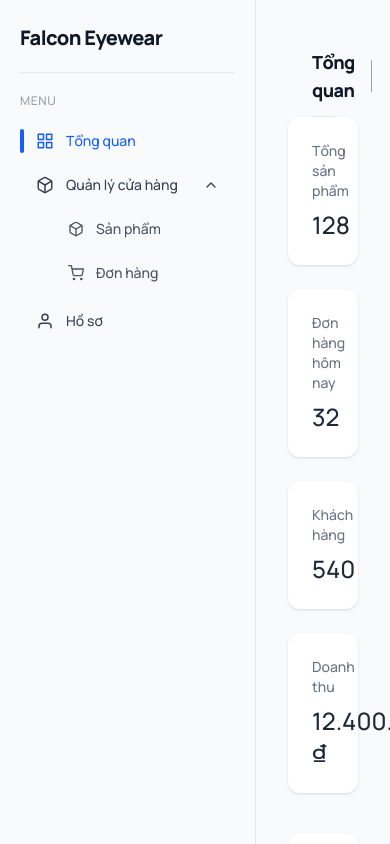
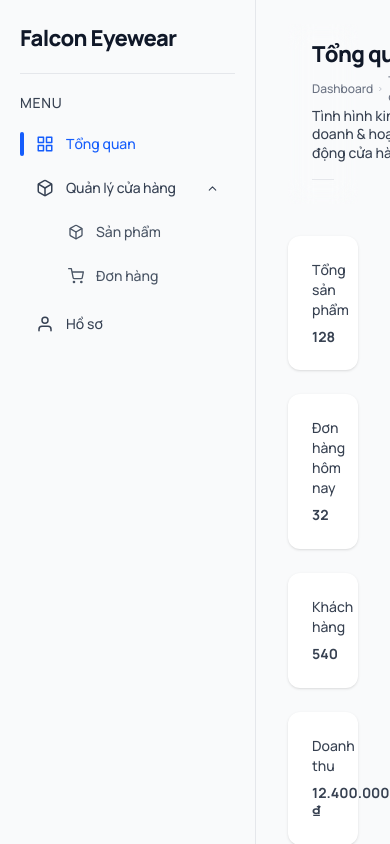
Before and after one commit to KhangTDse/SWP_391_Group5_Frontend, a React (Vite) app: page /dashboard in a window 390 px wide. Built offline with nearby package versions, Linux system fonts and the light colour scheme; grey boxes are pictures that could not be loaded.

Commit message:
Admin: Fix Scrolldown Topheader

```diff
--- a/src/components/AdminTopHeader.jsx
+++ b/src/components/AdminTopHeader.jsx
@@ -34,10 +34,13 @@ function AdminTopHeader({ title, subtitle, breadcrumb = [] }) {
       className={`
         sticky top-0 z-40
         transition-all duration-300
-        ${scrolled ? "backdrop-blur-md bg-white/80 shadow-sm" : "bg-transparent"}
+       backdrop-blur-md
+        ${scrolled ? "bg-white shadow-sm" : "bg-transparent"}
+
       `}
     >
-      <div className="px-6 pt-4">
+      {/* 👇 THÊM pb-6 Ở ĐÂY */}
+      <div className="px-6 pt-4 pb-6">
         {/* TOP ROW */}
         <div className="flex justify-between items-center">
           {/* TITLE + BREADCRUMB */}
@@ -55,12 +58,13 @@ function AdminTopHeader({ title, subtitle, breadcrumb = [] }) {
               </motion.h1>
             </AnimatePresence>
 
-            {/* Breadcrumb */}
             {breadcrumb.length > 0 && (
               <div className="mt-1 flex items-center text-xs text-gray-500 gap-1">
                 {breadcrumb.map((item, index) => (
                   <span key={index} className="flex items-center gap-1">
-                    {index !== 0 && <FiChevronRight className="text-gray-400" />}
+                    {index !== 0 && (
+                      <FiChevronRight className="text-gray-400" />
+                    )}
                     <span>{item}</span>
                   </span>
                 ))}
@@ -81,11 +85,10 @@ function AdminTopHeader({ title, subtitle, breadcrumb = [] }) {
                 type="text"
                 placeholder="Tìm kiếm..."
                 className="
-                  w-56 pl-9 pr-3 py-1.5 text-sm
+                  w-52 pl-9 pr-3 py-1.5 text-sm
                   rounded-lg border border-gray-200
                   bg-gray-50
                   focus:outline-none focus:ring-2 focus:ring-blue-500
-                  transition
                 "
               />
             </div>
@@ -93,7 +96,7 @@ function AdminTopHeader({ title, subtitle, breadcrumb = [] }) {
             {/* DIVIDER */}
             <div className="h-6 w-px bg-gray-200" />
 
-            {/* USER MENU */}
+            {/* USER */}
             <div
               ref={menuRef}
               className="relative flex items-center gap-2 cursor-pointer select-none"
@@ -102,7 +105,7 @@ function AdminTopHeader({ title, subtitle, breadcrumb = [] }) {
               <img
                 src="https://www.shutterstock.com/image-photo/create-imageiphone-memoji-avatar-style-600nw-2683889647.jpg"
                 alt="admin"
-                className="w-8 h-8 rounded-full ring-1 ring-transparent hover:ring-blue-500 transition"
+                className="w-8 h-8 rounded-full hover:ring-2 hover:ring-blue-500 transition"
               />
 
               <div className="hidden sm:block text-xs leading-tight">
@@ -124,7 +127,7 @@ function AdminTopHeader({ title, subtitle, breadcrumb = [] }) {
                 onClick={(e) => e.stopPropagation()}
               >
                 <div className="px-4 py-2">
-                  <p className="font-medium text-sm text-gray-800">Hoang Vo</p>
+                  <p className="font-medium text-sm">Hoang Vo</p>
                   <p className="text-xs text-gray-500">admin@eyewear.com</p>
                 </div>
 
@@ -132,14 +135,14 @@ function AdminTopHeader({ title, subtitle, breadcrumb = [] }) {
 
                 <button
                   onClick={() => navigate("/dashboard/profile")}
-                  className="w-full px-4 py-2 text-left text-sm hover:bg-gray-100 transition"
+                  className="w-full px-4 py-2 text-left text-sm hover:bg-gray-100"
                 >
                   Hồ sơ
                 </button>
 
                 <button
                   onClick={() => navigate("/login")}
-                  className="w-full px-4 py-2 text-left text-sm text-red-600 hover:bg-red-50 transition rounded-b-lg"
+                  className="w-full px-4 py-2 text-left text-sm text-red-600 hover:bg-red-50 rounded-b-lg"
                 >
                   Đăng xuất
                 </button>
@@ -148,8 +151,8 @@ function AdminTopHeader({ title, subtitle, breadcrumb = [] }) {
           </div>
         </div>
 
-        {/* BOTTOM DIVIDER */}
-        <div className="mt-3 h-px bg-gray-200" />
+        {/* Divider */}
+        <div className="mt-4 h-px bg-gray-200" />
       </div>
     </div>
   );
--- a/src/data/adminMock.js
+++ b/src/data/adminMock.js
@@ -26,8 +26,6 @@ export const dashboardStats = [
   },
 ];
 
-
-
 /* ===== DANH SÁCH SẢN PHẨM ===== */
 export const productsMock = [
   {
@@ -53,8 +51,7 @@ export const productsMock = [
   },
 ];
 
-/* ===== DANH SÁCH ĐƠN HÀNG ===== */
-// src/data/adminMock.js (bổ sung)
+/* ===== DANH SÁCH ĐƠN HÀNG (FULL) ===== */
 export const ordersMock = [
   {
     id: 1,
@@ -82,9 +79,7 @@ export const ordersMock = [
   },
 ];
 
-
-/* ===== OVERVIEW MOCK DATA ===== */
-
+/* ===== OVERVIEW CHART ===== */
 export const revenueData = [
   { day: "Thứ 2", revenue: 1200 },
   { day: "Thứ 3", revenue: 2100 },
@@ -101,33 +96,67 @@ export const orderStatusData = [
   { name: "Đang giao", value: 20 },
 ];
 
+/* ===== OVERVIEW STATS (STAT CARD) ===== */
 export const overviewStats = [
-  { title: "Tổng sản phẩm", value: "128" },
-  { title: "Đơn hàng hôm nay", value: "32" },
-  { title: "Khách hàng", value: "540" },
-  { title: "Doanh thu", value: "12.400.000 ₫" },
+  {
+    title: "Tổng sản phẩm",
+    value: "128",
+    percent: "+4.2%",
+    trend: "up",
+    icon: "box",
+  },
+  {
+    title: "Đơn hàng hôm nay",
+    value: "32",
+    percent: "-1.8%",
+    trend: "down",
+    icon: "shopping",
+  },
+  {
+    title: "Khách hàng",
+    value: "540",
+    percent: "+6.1%",
+    trend: "up",
+    icon: "users",
+  },
+  {
+    title: "Doanh thu",
+    value: "12.400.000 ₫",
+    percent: "+12.5%",
+    trend: "up",
+    icon: "wallet",
+  },
 ];
 
+/* ===== RECENT ORDERS (TABLE) ===== */
 export const recentOrders = [
   {
     id: "#001",
     customer: "Nguyễn Văn A",
-    status: "Hoàn thành",
+    status: "completed",
+    statusLabel: "Hoàn thành",
     total: "120.000 ₫",
-    statusColor: "text-green-600",
+    statusBorder: "border-green-500",
   },
   {
     id: "#002",
     customer: "Trần Thị B",
-    status: "Chờ xử lý",
+    status: "pending",
+    statusLabel: "Chờ xử lý",
     total: "80.000 ₫",
-    statusColor: "text-yellow-600",
+    statusBorder: "border-yellow-500",
+  },
+  {
+    id: "#003",
+    customer: "Lê Văn C",
+    status: "cancelled",
+    statusLabel: "Đã huỷ",
+    total: "150.000 ₫",
+    statusBorder: "border-red-500",
   },
 ];
 
-
-
-/* ======= HỒ SƠ ADMIN */
+/* ===== ADMIN PROFILE ===== */
 export const adminMock = {
   id: 1,
   name: "Admin Chính",
--- a/src/layout/AdminLayout.jsx
+++ b/src/layout/AdminLayout.jsx
@@ -1,14 +1,18 @@
+import { useEffect } from "react";
 import { Outlet } from "react-router-dom";
 import AdminSidebar from "../components/AdminSidebar";
-import "../styles/admin-font.css"
+import "../styles/admin-font.css";
+
 function AdminLayout() {
+  useEffect(() => {
+    document.body.classList.add("admin");
+    return () => document.body.classList.remove("admin");
+  }, []);
+
   return (
-    <div className=" admin-root flex h-screen bg-gray-100">
-      {/* Sidebar cố định */}
+    <div className="flex h-screen bg-gray-100">
       <AdminSidebar />
-
-      {/* Nội dung bên phải */}
-      <div className="admin-root flex-1 overflow-y-auto">
+      <div className="flex-1 overflow-y-auto">
         <Outlet />
       </div>
     </div>
--- a/src/pages/AdminOverview.jsx
+++ b/src/pages/AdminOverview.jsx
@@ -1,13 +1,13 @@
 import StatCard from "../components/StatCard";
 import AdminTopHeader from "../components/AdminTopHeader";
 import {
-  LineChart,
-  Line,
+  ResponsiveContainer,
+  CartesianGrid,
   XAxis,
   YAxis,
   Tooltip,
-  ResponsiveContainer,
-  CartesianGrid,
+  AreaChart,
+  Area,
   BarChart,
   Bar,
 } from "recharts";
@@ -19,94 +19,145 @@ import {
   recentOrders,
 } from "../data/adminMock";
 
+/* ===== STATUS UI MAP (FRONTEND QUYẾT ĐỊNH) ===== */
+const statusMap = {
+  completed: {
+    label: "Hoàn thành",
+    className: "bg-green-50 text-green-700 border-green-200",
+  },
+  pending: {
+    label: "Chờ xử lý",
+    className: "bg-yellow-50 text-yellow-700 border-yellow-200",
+  },
+  cancelled: {
+    label: "Đã huỷ",
+    className: "bg-red-50 text-red-700 border-red-200",
+  },
+};
+
 function AdminOverview() {
   return (
-    <div className="ml-64 p-8 bg-gray-50 min-h-screen">
+    <div className="ml-64 px-8 pt-6 pb-12 bg-gray-50 min-h-screen">
       {/* ===== HEADER ===== */}
-      <AdminTopHeader title="Tổng quan" />
+      <AdminTopHeader
+        title="Tổng quan"
+        subtitle="Tình hình kinh doanh & hoạt động cửa hàng"
+        breadcrumb={["Dashboard", "Tổng quan"]}
+      />
 
-      {/* ===== STAT CARDS ===== */}
-      <div className="grid grid-cols-1 md:grid-cols-4 gap-6 mb-10">
+      {/* ===== STATS ===== */}
+      <section className="mt-8 grid grid-cols-1 sm:grid-cols-2 xl:grid-cols-4 gap-6">
         {overviewStats.map((item, index) => (
-          <StatCard
-            key={index}
-            title={item.title}
-            value={item.value}
-          />
+          <StatCard key={index} title={item.title} value={item.value} />
         ))}
-      </div>
+      </section>
 
       {/* ===== CHARTS ===== */}
-      <div className="grid grid-cols-1 lg:grid-cols-3 gap-6 mb-10">
-        {/* Doanh thu theo tuần */}
-        <div className="bg-white rounded-xl shadow p-6 lg:col-span-2">
-          <h2 className="text-lg font-semibold mb-4">
+      <section className="mt-10 grid grid-cols-1 xl:grid-cols-3 gap-6">
+        {/* Revenue */}
+        <div className="xl:col-span-2 bg-white rounded-2xl border border-gray-200 p-6">
+          <h2 className="text-base font-semibold text-gray-800 mb-1">
             Doanh thu theo tuần
           </h2>
+          <p className="text-xs text-gray-500 mb-4">
+            Tổng doanh thu 7 ngày gần nhất
+          </p>
 
           <ResponsiveContainer width="100%" height={300}>
-            <LineChart data={revenueData}>
-              <CartesianGrid strokeDasharray="3 3" />
-              <XAxis dataKey="day" />
-              <YAxis />
+            <AreaChart data={revenueData}>
+              <defs>
+                <linearGradient
+                  id="revenueGradient"
+                  x1="0"
+                  y1="0"
+                  x2="0"
+                  y2="1"
+                >
+                  <stop offset="0%" stopColor="#2563eb" stopOpacity={0.35} />
+                  <stop offset="100%" stopColor="#2563eb" stopOpacity={0.05} />
+                </linearGradient>
+              </defs>
+
+              <CartesianGrid stroke="#e5e7eb" strokeDasharray="3 3" />
+              <XAxis dataKey="day" tick={{ fontSize: 12 }} />
+              <YAxis tick={{ fontSize: 12 }} />
               <Tooltip />
-              <Line
+
+              <Area
                 type="monotone"
                 dataKey="revenue"
                 stroke="#2563eb"
-                strokeWidth={3}
+                strokeWidth={2.5}
+                fill="url(#revenueGradient)"
               />
-            </LineChart>
+            </AreaChart>
           </ResponsiveContainer>
         </div>
 
-        {/* Trạng thái đơn hàng */}
-        <div className="bg-white rounded-xl shadow p-6">
-          <h2 className="text-lg font-semibold mb-4">
+        {/* Order Status */}
+        <div className="bg-white rounded-2xl border border-gray-200 p-6">
+          <h2 className="text-base font-semibold text-gray-800 mb-1">
             Trạng thái đơn hàng
           </h2>
+          <p className="text-xs text-gray-500 mb-4">Phân bổ theo trạng thái</p>
 
           <ResponsiveContainer width="100%" height={300}>
             <BarChart data={orderStatusData}>
-              <XAxis dataKey="name" />
-              <YAxis />
+              <XAxis dataKey="name" tick={{ fontSize: 12 }} />
+              <YAxis tick={{ fontSize: 12 }} />
               <Tooltip />
-              <Bar dataKey="value" fill="#22c55e" />
+              <Bar dataKey="value" fill="#22c55e" radius={[6, 6, 0, 0]} />
             </BarChart>
           </ResponsiveContainer>
         </div>
-      </div>
+      </section>
 
-      {/* ===== ĐƠN HÀNG GẦN ĐÂY ===== */}
-      <div className="bg-white rounded-xl shadow p-6">
-        <h2 className="text-xl font-semibold mb-4">
+      {/* ===== RECENT ORDERS ===== */}
+      <section className="mt-10 bg-white rounded-2xl border border-gray-200 p-6">
+        <h2 className="text-base font-semibold text-gray-800 mb-4">
           Đơn hàng gần đây
         </h2>
 
-        <table className="w-full text-left">
+        <div className="overflow-x-auto">
+          <table className="w-full text-sm">
             <thead>
-            <tr className="border-b text-gray-500">
-              <th className="py-2">Mã đơn</th>
-              <th>Khách hàng</th>
-              <th>Trạng thái</th>
-              <th>Tổng tiền</th>
+              <tr className="border-b border-gray-200 text-xs uppercase text-gray-500">
+                <th className="py-3 text-left">Mã đơn</th>
+                <th className="text-left">Khách hàng</th>
+                <th className="text-left">Trạng thái</th>
+                <th className="text-right">Tổng tiền</th>
               </tr>
             </thead>
 
             <tbody>
-            {recentOrders.map((order) => (
-              <tr key={order.id} className="border-b">
-                <td className="py-2">{order.id}</td>
+              {recentOrders.map((order) => {
+                const status = statusMap[order.status] || {
+                  label: order.status,
+                  className: "bg-gray-50 text-gray-700 border-gray-200",
+                };
+
+                return (
+                  <tr
+                    key={order.id}
+                    className="border-b border-gray-100 last:border-none hover:bg-gray-50"
+                  >
+                    <td className="py-3 font-medium">{order.id}</td>
                     <td>{order.customer}</td>
-                <td className={`${order.statusColor} font-medium`}>
-                  {order.status}
+                    <td>
+                      <span
+                        className={`inline-flex items-center px-3 py-1 rounded-full text-xs font-medium border ${status.className}`}
+                      >
+                        {status.label}
+                      </span>
                     </td>
-                <td>{order.total}</td>
+                    <td className="text-right font-semibold">{order.total}</td>
                   </tr>
-            ))}
+                );
+              })}
             </tbody>
           </table>
         </div>
+      </section>
     </div>
   );
 }
--- a/src/styles/admin-font.css
+++ b/src/styles/admin-font.css
@@ -1,35 +1,142 @@
-/* ===== ADMIN FONT (FINAL) ===== */
 @import url("https://fonts.googleapis.com/css2?family=Manrope:wght@400;500;600;700;800&display=swap");
 
-/* Chỉ áp dụng cho admin */
-.admin-root {
+/* ===============================
+   ADMIN BASE TYPOGRAPHY
+================================ */
+body.admin {
   font-family: "Manrope", system-ui, -apple-system, BlinkMacSystemFont,
     "Segoe UI", Roboto, sans-serif;
+
   font-weight: 500;
+  font-size: 14px;
+  line-height: 1.6;
   color: #111827; /* gray-900 */
+
+  -webkit-font-smoothing: antialiased;
+  -moz-osx-font-smoothing: grayscale;
 }
 
-/* Headings */
-.admin-root h1 {
+/* ===============================
+   HEADINGS
+================================ */
+body.admin h1 {
+  font-size: 22px;
   font-weight: 800;
   letter-spacing: -0.03em;
+  line-height: 1.3;
 }
 
-.admin-root h2,
-.admin-root h3 {
+body.admin h2 {
+  font-size: 18px;
   font-weight: 700;
   letter-spacing: -0.02em;
 }
 
-/* Text */
-.admin-root p,
-.admin-root span,
-.admin-root td {
+body.admin h3 {
+  font-size: 16px;
+  font-weight: 600;
+  letter-spacing: -0.015em;
+}
+
+/* ===============================
+   TEXT
+================================ */
+body.admin p {
+  font-size: 14px;
+  color: #374151; /* gray-700 */
+}
+
+body.admin span,
+body.admin td {
   font-weight: 500;
 }
 
-/* Numbers / stats nhìn đã hơn */
-.admin-root .stat-number {
+/* Caption / hint */
+body.admin .text-muted {
+  font-size: 12px;
+  color: #6b7280; /* gray-500 */
+}
+
+/* ===============================
+   NUMBERS / STATS (RẤT QUAN TRỌNG)
+================================ */
+body.admin .stat-number {
+  font-size: 24px;
   font-weight: 800;
+  letter-spacing: -0.02em;
+  line-height: 1.2;
+}
+
+/* tiền / tổng */
+body.admin .money {
+  font-variant-numeric: tabular-nums;
+  font-weight: 700;
+}
+
+/* ===============================
+   TABLE
+================================ */
+body.admin table {
+  font-size: 13px;
+}
+
+body.admin th {
+  font-size: 12px;
+  font-weight: 600;
+  letter-spacing: 0.02em;
+  text-transform: uppercase;
+  color: #6b7280;
+}
+
+body.admin td {
+  color: #111827;
+}
+
+/* ===============================
+   FORM / INPUT
+================================ */
+body.admin input,
+body.admin select,
+body.admin textarea {
+  font-family: inherit;
+  font-size: 14px;
+  font-weight: 500;
+  color: #111827;
+}
+
+body.admin label {
+  font-size: 12px;
+  font-weight: 600;
+  color: #374151;
+}
+
+/* ===============================
+   BUTTON
+================================ */
+body.admin button {
+  font-weight: 600;
   letter-spacing: -0.01em;
 }
+
+/* ===============================
+   NAV / SIDEBAR
+================================ */
+body.admin nav,
+body.admin aside {
+  font-size: 13px;
+}
+
+body.admin .nav-title {
+  font-size: 11px;
+  font-weight: 700;
+  letter-spacing: 0.08em;
+  text-transform: uppercase;
+  color: #6b7280;
+}
+
+/* ===============================
+   SMOOTH TRANSITION
+================================ */
+body.admin * {
+  transition: color 0.15s ease, background-color 0.15s ease;
+}
```
Lines whose indentation alone changed are shown as unchanged.
